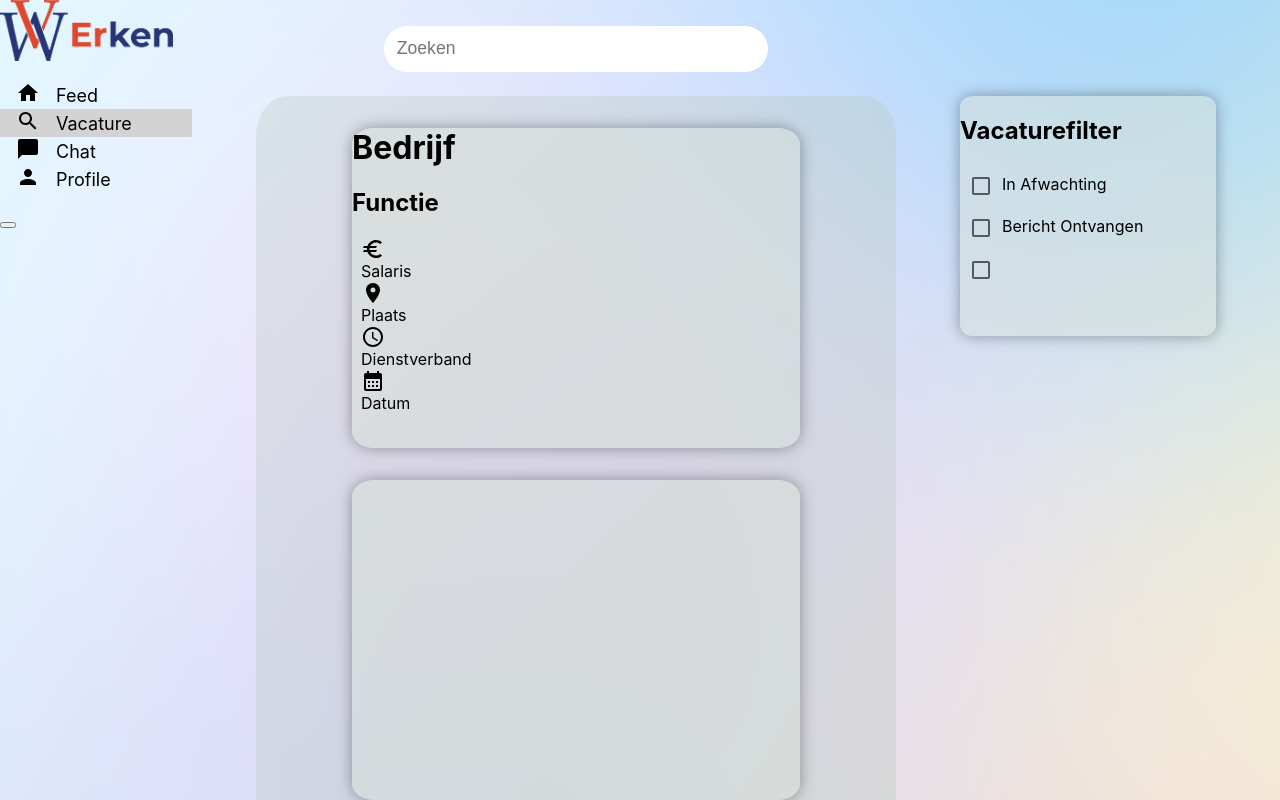
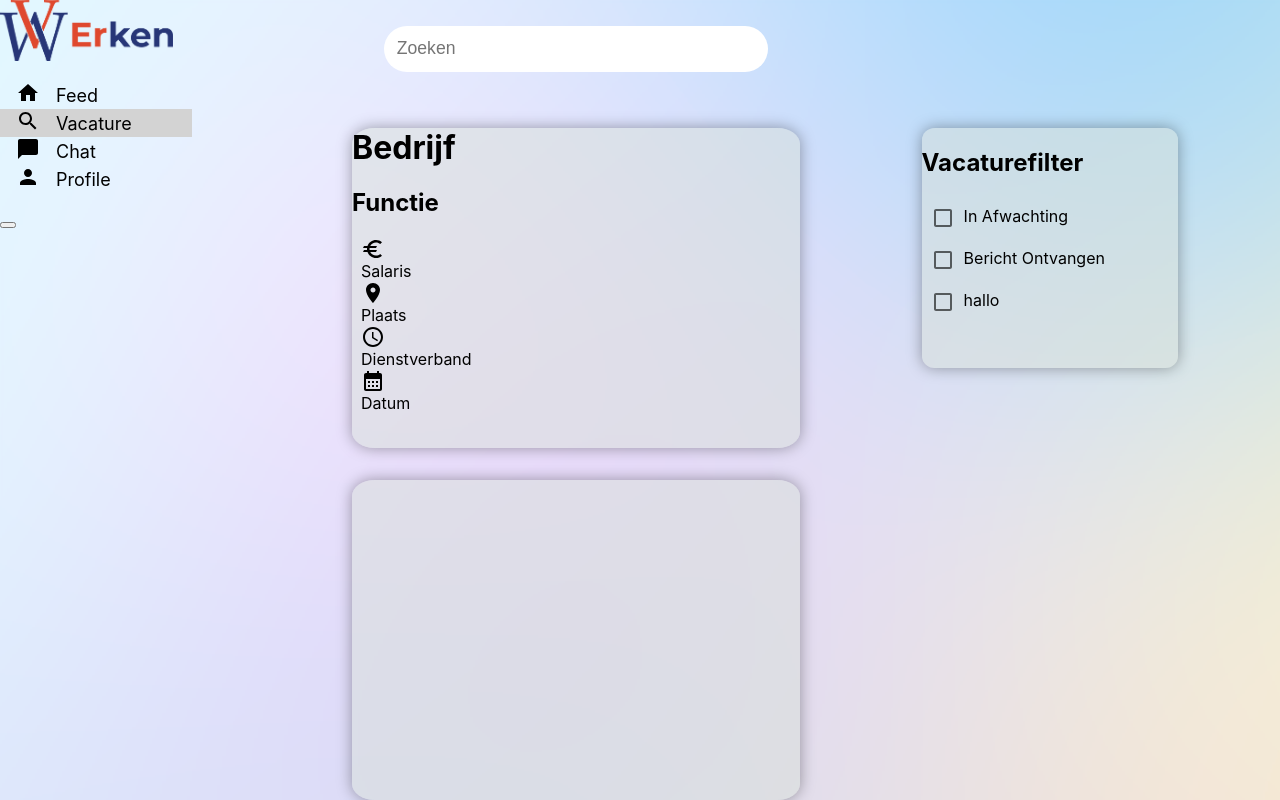
Before and after one commit to ryodc/Erken, a React (Create React App) app in the folder client/: page /Vacature in a window 1280 px wide. Built offline with nearby package versions, Linux system fonts and the light colour scheme.

Commit message:
43rgrg3
g34g43g3g

```diff
--- a/client/src/Components/Vacature/vacature.css
+++ b/client/src/Components/Vacature/vacature.css
@@ -11,7 +11,6 @@
 .VacatureContainer{
     height: 100%;
     width: 50%;
-    background-color: rgba(183, 197, 183, 0.3) ;
     margin-left: 20% !important;
     margin-top: 7.5% !important;
     padding: 0;
@@ -24,8 +23,8 @@
 }
 
 .VacatureFilter{
-    margin-left: 75% !important;
-    margin-top: 7.5% !important;
+    margin-left: 72% !important;
+    margin-top: 10% !important;
     width: 20%;
     height: 30%;
     position: fixed;
--- a/client/src/Components/Vacature/vacature.js
+++ b/client/src/Components/Vacature/vacature.js
@@ -37,7 +37,7 @@ const Vacature = () => {
         <h2>Vacaturefilter</h2>
         <div><Checkbox></Checkbox>In Afwachting</div>
         <div><Checkbox></Checkbox>Bericht Ontvangen</div>
-        <div><Checkbox></Checkbox></div>
+        <div><Checkbox></Checkbox>hallo</div>
       </div>
     </div>
     </div>
```
